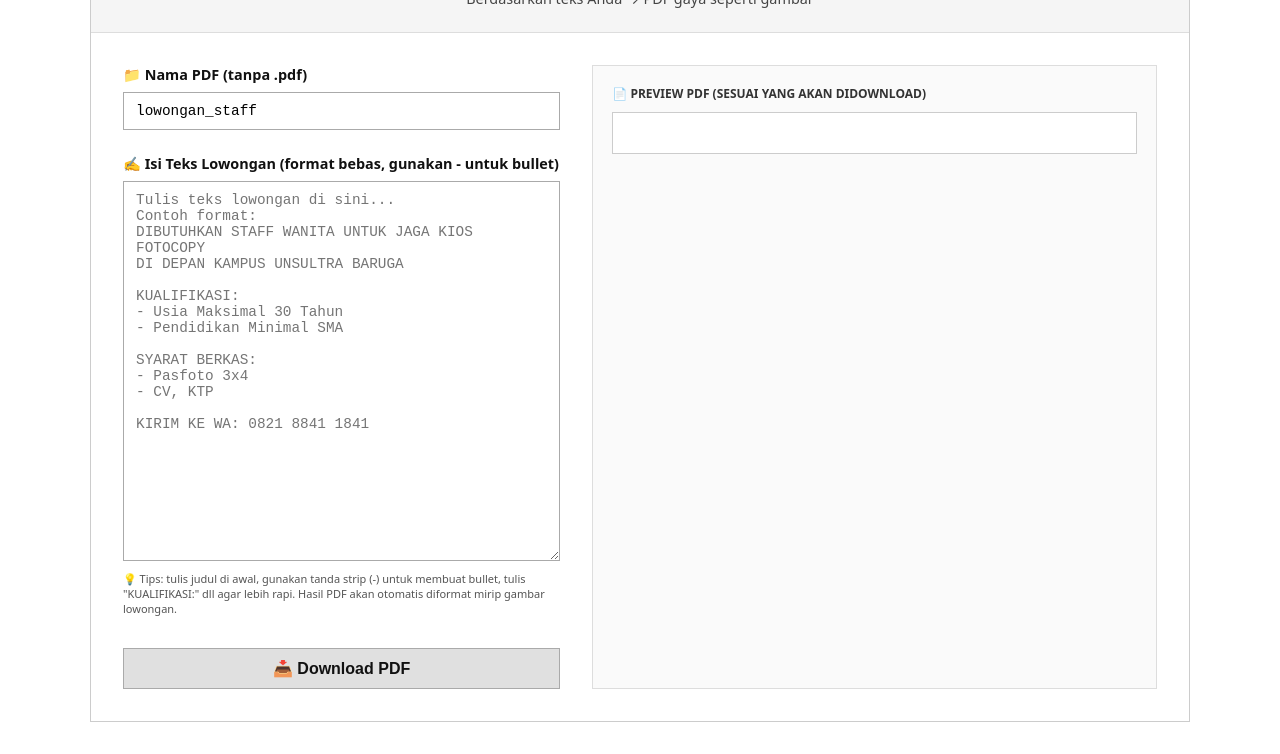
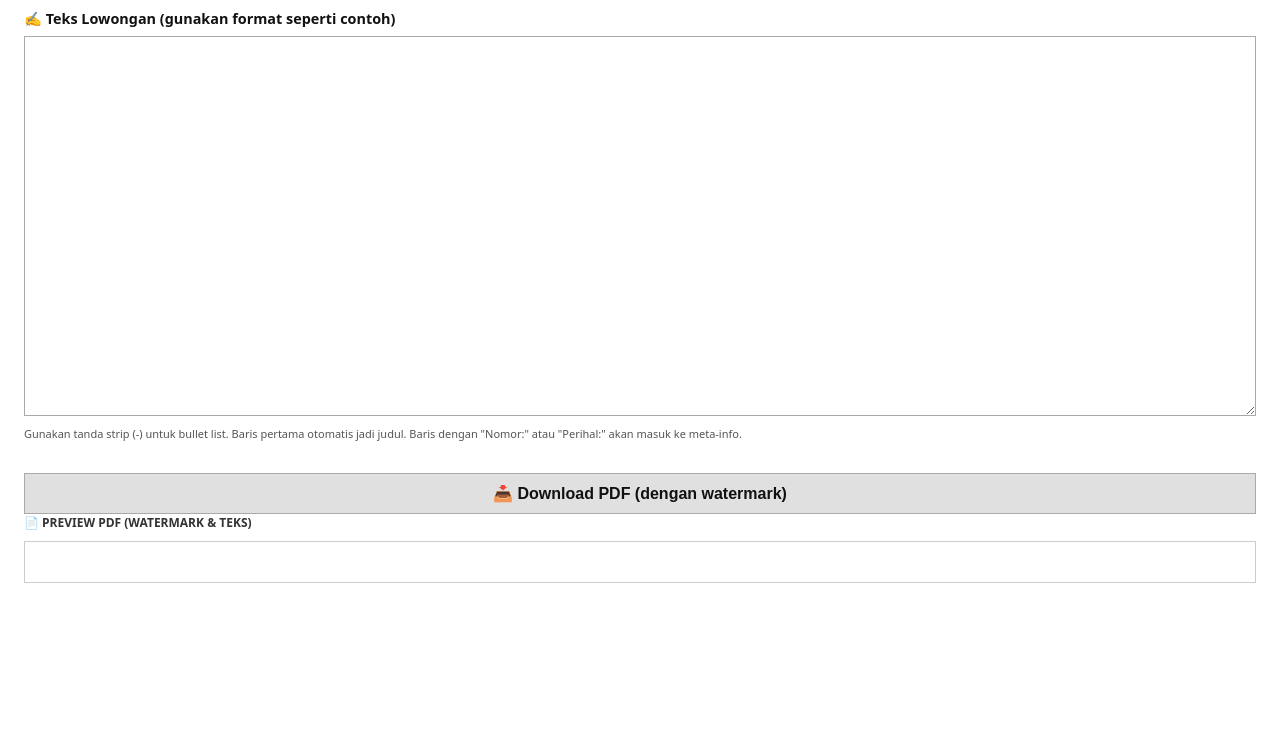
Before and after one commit to botfebry981-jpg/Data-center, a plain HTML site: page file/pdf/index.html in a window 1280 px wide. Shown: the part 112-866 px from the top of the page. After the commit the page ends 800 px from the top, so only its background shows below. Drawn offline with Linux system fonts and the light colour scheme; a script that the page names is missing.

Commit message:
Update index.html

```diff
--- a/file/pdf/index.html
+++ b/file/pdf/index.html
@@ -3,33 +3,27 @@
 <head>
     <meta charset="UTF-8">
     <meta name="viewport" content="width=device-width, initial-scale=1.0">
-    <title>Buat PDF Lowongan - Gaya Seperti Gambar</title>
+    <title>PDF Lowongan + Watermark</title>
     <link rel="stylesheet" href="style.css">
     <script src="https://cdnjs.cloudflare.com/ajax/libs/html2pdf.js/0.10.1/html2pdf.bundle.min.js"></script>
 </head>
 <body>
-<div class="app-card">
-    <div class="header">
-        <h1>📄 PDF Lowongan Kerja</h1>
-        <p>Berdasarkan teks Anda → PDF gaya seperti gambar</p>
-    </div>
-    <div class="two-columns">
-        <div class="input-area">
+<div class="app-wrapper">
+    <div class="form-side">
         <div class="form-group">
             <label>📁 Nama PDF (tanpa .pdf)</label>
-                <input type="text" id="pdfFileName" placeholder="misal: lowongan_fotokopi" value="lowongan_staff">
+            <input type="text" id="pdfFileName" value="lowongan_watermark">
         </div>
         <div class="form-group">
-                <label>✍️ Isi Teks Lowongan (format bebas, gunakan - untuk bullet)</label>
-                <textarea id="jobTextInput" placeholder="Tulis teks lowongan di sini...&#10;Contoh format:&#10;DIBUTUHKAN STAFF WANITA UNTUK JAGA KIOS FOTOCOPY&#10;DI DEPAN KAMPUS UNSULTRA BARUGA&#10;&#10;KUALIFIKASI:&#10;- Usia Maksimal 30 Tahun&#10;- Pendidikan Minimal SMA&#10;&#10;SYARAT BERKAS:&#10;- Pasfoto 3x4&#10;- CV, KTP&#10;&#10;KIRIM KE WA: 0821 8841 1841"></textarea>
-                <div class="tips">💡 Tips: tulis judul di awal, gunakan tanda strip (-) untuk membuat bullet, tulis "KUALIFIKASI:" dll agar lebih rapi. Hasil PDF akan otomatis diformat mirip gambar lowongan.</div>
+            <label>✍️ Teks Lowongan (gunakan format seperti contoh)</label>
+            <textarea id="jobTextInput" rows="20"></textarea>
+            <div class="tips">Gunakan tanda strip (-) untuk bullet list. Baris pertama otomatis jadi judul. Baris dengan "Nomor:" atau "Perihal:" akan masuk ke meta-info.</div>
         </div>
-            <button id="downloadBtn">📥 Download PDF</button>
+        <button id="downloadBtn">📥 Download PDF (dengan watermark)</button>
     </div>
-        <div class="preview-area">
-            <div class="preview-label">📄 Preview PDF (sesuai yang akan didownload)</div>
+    <div class="preview-side">
+        <div class="preview-label">📄 Preview PDF (watermark & teks)</div>
         <div id="livePreview" class="pdf-preview"></div>
-        </div>
     </div>
 </div>
 <script src="script.js"></script>
```
Lines whose indentation alone changed are shown as unchanged.
